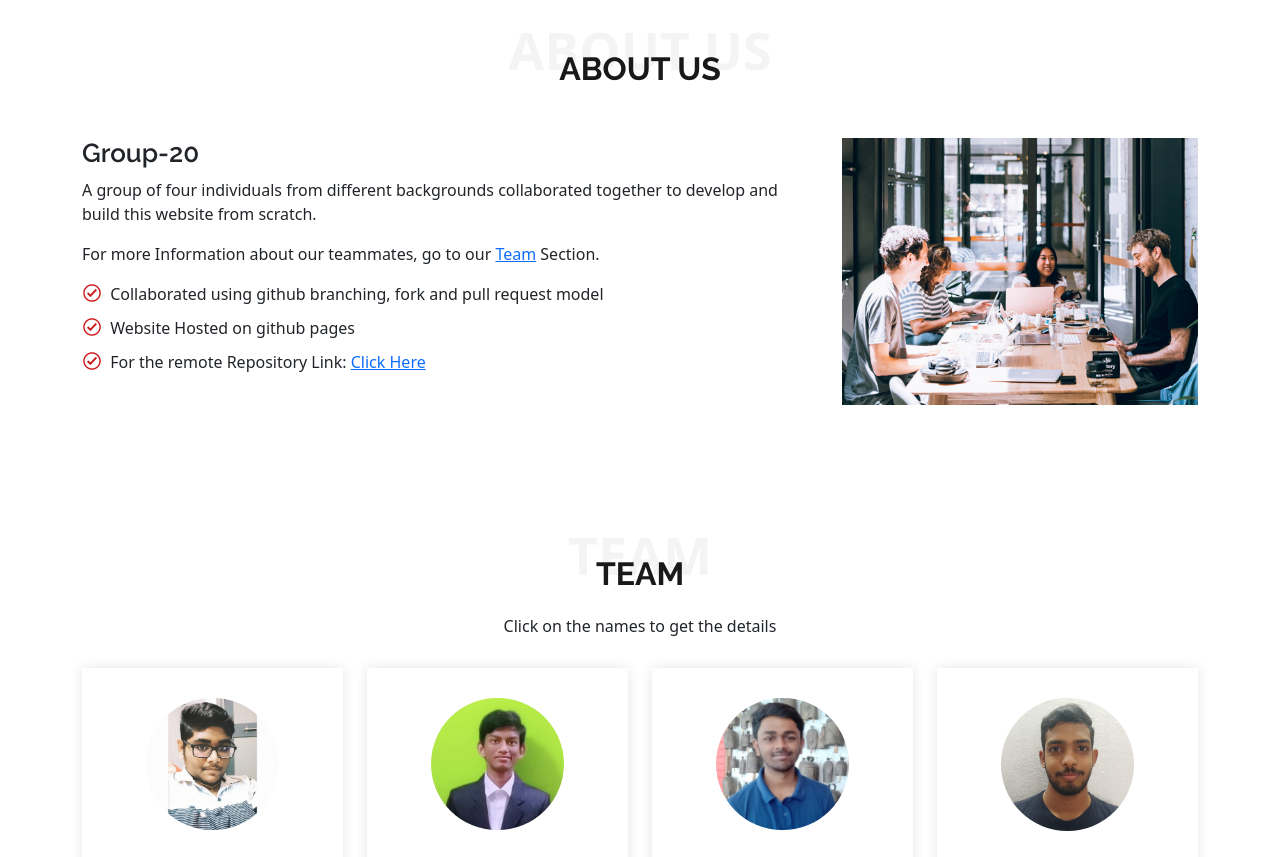
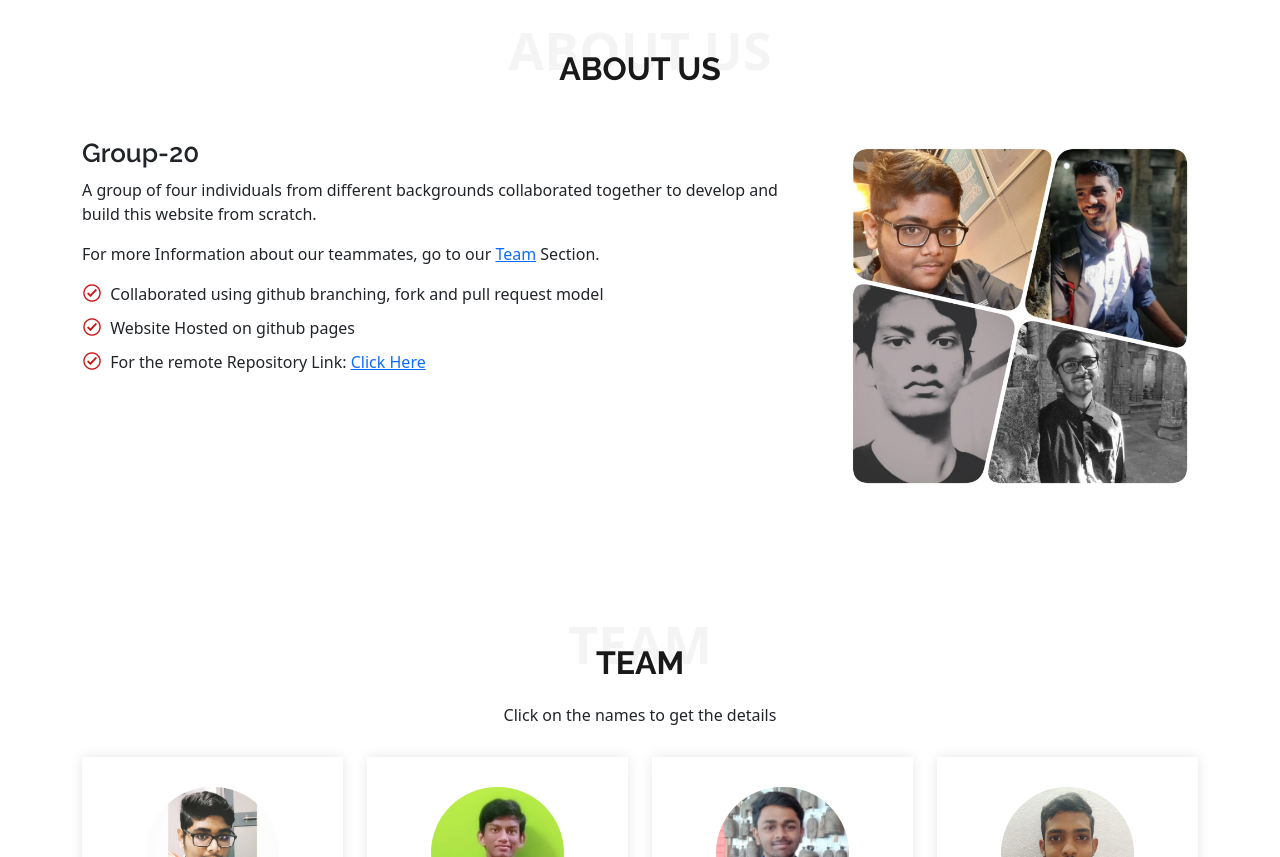
Before and after one commit to sujiv1204/dbms-project, a website with bundled scripts: page index.html in a window 1280 px wide. Shown: the part 840-1697 px from the top of the page. Built offline with nearby package versions, Linux system fonts and the light colour scheme.

Commit message:
Image updated

```diff
--- a/index.html
+++ b/index.html
@@ -72,7 +72,7 @@
 
         <div class="row">
           <div class="col-lg-4 order-1 order-lg-2" data-aos="fade-left">
-            <img src="assets/img/about.jpg" class="img-fluid" alt="">
+            <img src="assets/img/about.jpeg" class="img-fluid" alt="about">
           </div>
           <div class="col-lg-8 pt-4 pt-lg-0 order-2 order-lg-1 content" data-aos="fade-right">
             <h3>Group-20</h3>
```
Also changed, not shown: assets/img/about.jpeg (added), assets/img/about.jpg (deleted), assets/img/hero-bg.jpg (deleted), 2 other files.
